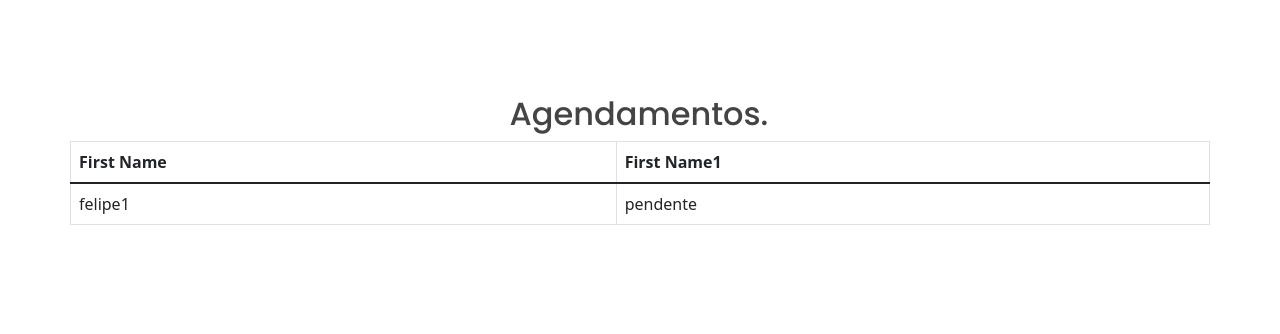
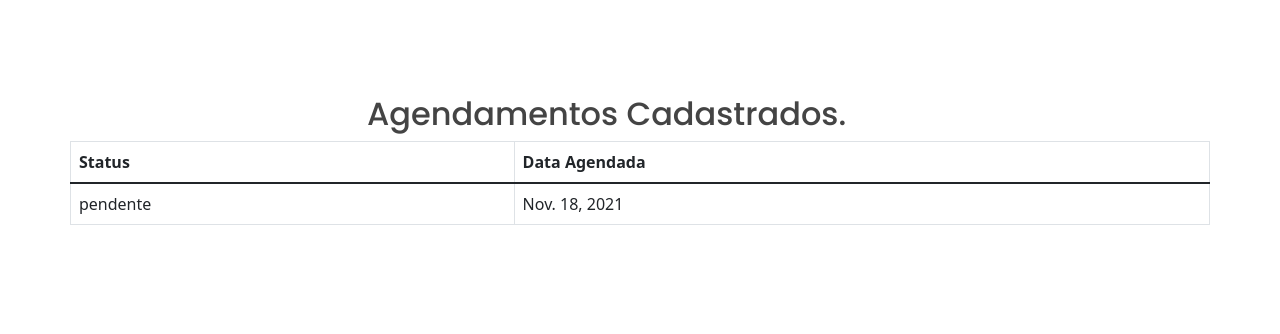
Before and after one commit to Felipe9622/ecommerce_petshop, a Django app: page /usuario/ in a window 1280 px wide. Shown: the part 717-1051 px from the top of the page. Run offline with Django 3.2, Linux system fonts and the light colour scheme; a user stored in the database is signed in; data comes from the database, SQL or seed files in the repository; both versions use the stored data as it was after the commit; grey boxes labelled with a size stand in for pictures from a placeholder-image service; some libraries are stand-ins or nearby versions.

Commit message:
atualização

```diff
--- a/petshop/tasks/forms.py
+++ b/petshop/tasks/forms.py
@@ -7,4 +7,4 @@ class AddData(forms.ModelForm):
     class Meta:
         model = Task
         fields = ('name', 'phone', 'email',
-                  'animal_race', 'problem', 'appointment_date', 'user')
+                  'animal_race', 'problem', 'appointment_date')
--- a/petshop/tasks/models.py
+++ b/petshop/tasks/models.py
@@ -10,6 +10,10 @@ TYPE = (
     ('gato' , 'Gato'),
     ('cachorro' , 'Cachorro'),
     ('passaro' , 'Passaro'),
+    ('hamster', 'Hamster'),
+    ('peixe', 'Peixe'),
+    ('coelho', 'Coelho'),
+    ('porquinho_da_índia', 'Porquinho da índia'),
 )
 
 
@@ -41,7 +45,10 @@ class Task(models.Model):
         verbose_name="sintoma do animal"
     )
 
-    appointment_date = models.DateField('data', null=True, blank=True)
+    appointment_date = models.DateField(
+        verbose_name="data de agendamento",
+
+    )
 
     done = models.CharField(
         max_length=15,
--- a/petshop/tasks/templates/base.html
+++ b/petshop/tasks/templates/base.html
@@ -74,10 +74,11 @@
                </ul>
                <div class="text-end">
                   {% if user.is_authenticated %}<!--pode ver sendo somente tendo feito login-->
-                  <button  type="button" class="btn btn-outline-light me-2"><a href ="/accounts/logout">Logout</a></button>
+                  <a href ="/accounts/logout" class="button button-3d button-rounded button-black">Logout</a>
                   {% else %}<!--aparece somente se não efetuou o login-->
-                  <button type="button" class="btn btn-warning"><a href ="/accounts/register">Novo Usuario</a></button>
-                  <button  type="button" class="btn btn-outline-light me-2"><a href ="/accounts/login">Login</a></button>
+                  <a href ="/accounts/register" class="button button-3d button-rounded button-yellow button-light">Novo Usuario</a>
+                  <a href ="/accounts/login" class="button button-3d button-rounded button-blue">Login</a>
+
                   {% endif %}
                </div>
             </div>
--- a/petshop/tasks/templates/tasks/cadastro.html
+++ b/petshop/tasks/templates/tasks/cadastro.html
@@ -3,15 +3,15 @@
 
 {% block title %}Cadastro de usuário{% endblock  %}
 {% block content %}
-<section id="content">
+<section id="content" style="background-image: url('https://images.pexels.com/photos/374825/pexels-photo-374825.jpeg?auto=compress&cs=tinysrgb&dpr=2&h=750&w=1260')">
    <div class="content-wrap">
-      <div class="container clearfix">
+      <div class="container clearfix" >
          <div class="tabs mx-auto mb-0 clearfix ui-tabs ui-corner-all ui-widget ui-widget-content" id="tab-login-register" style="max-width: 500px;">
             <div class="tab-container">
                <div class="tab-content ui-tabs-panel ui-corner-bottom ui-widget-content" id="tab-register" aria-labelledby="ui-id-2" role="tabpanel" aria-hidden="false" style="display: block;">
                   <div class="card mb-0">
                      <div class="card-body" style="padding: 40px;">
-                        <h3>Cadastro de novos usuarios</h3>
+                        <h3>Agende sua Consulta</h3>
 
                         <form id="register-form" name="register-form" class="row mb-0" action="#" method="post">
                            <div class="col-12 form-group">
--- a/petshop/tasks/templates/tasks/tela_usuario.html
+++ b/petshop/tasks/templates/tasks/tela_usuario.html
@@ -18,22 +18,22 @@
         <section class="py-5">
             <div class="container my-5">
                 <div class="row justify-content-center">
-                    <div class="col-lg-3">
-                        <h2>Agendamentos.</h2>
+                    <div class="col-lg-6">
+                        <h2>Agendamentos Cadastrados.</h2>
                     </div>
                     <table class="table table-bordered">
                         <thead>
                             <tr>
-                                <th>First Name</th>
-                                <th>First Name1</th>
+                                <th>Status</th>
+                                <th>Data Agendada</th>
 
                             </tr>
                         </thead>
                         {% for task in tasks%}
                         <tbody>
                             <tr>
-                                <td>{{task.name}}</td>
                                 <td>{{task.done}}</td>
+                                <td>{{task.appointment_date}}</td>
                             </tr>
                         </tbody>
                         {% endfor %}
@@ -53,7 +53,7 @@
                     <div class="col-lg-6">
                         <h2>Conheça nosso serviço veterinario.</h2>
                         <p class="lead">Nosso serviço conta com os melhores profissionais na area.</p>
-                        <a href="#" class="button button-border button-circle button-dark">Agende uma consulta</a>
+                        <a href="cadastro/" class="button button-border button-circle button-dark">Agende uma consulta</a>
                     </div>
                 </div>
             </div>
--- a/petshop/tasks/urls.py
+++ b/petshop/tasks/urls.py
@@ -5,7 +5,7 @@ from tasks.views import DetailAndDelete, ListAndCreate
 
 urlpatterns = [
     path('', views.Pagina),
-    path('cadastro/', views.Cadastro, name="cadastro"),
+    path('usuario/cadastro/', views.Cadastro, name="cadastro"),
     path('login/', views.Login, name="login"),
     path('usuario/', views.Usuario),
     path('sobre_nos/', views.Sobre),
--- a/petshop/tasks/views.py
+++ b/petshop/tasks/views.py
@@ -24,7 +24,7 @@ def Cadastro(request):
             task.user = request.user
             task.save()
             messages.info(request, 'cadastro feito com sucesso')
-            return redirect('/')
+            return redirect('/tela_usuario.html/')
     else:
         form = AddData()
         return render(request, 'tasks/cadastro.html', {'form' : form })
```
Also changed, not shown: petshop/db.sqlite3, petshop/tasks/migrations/0002_auto_20211121_0113.py (added), petshop/tasks/migrations/0003_auto_20211121_0143.py (added), petshop/tasks/migrations/0004_alter_task_animal_race.py (added).
